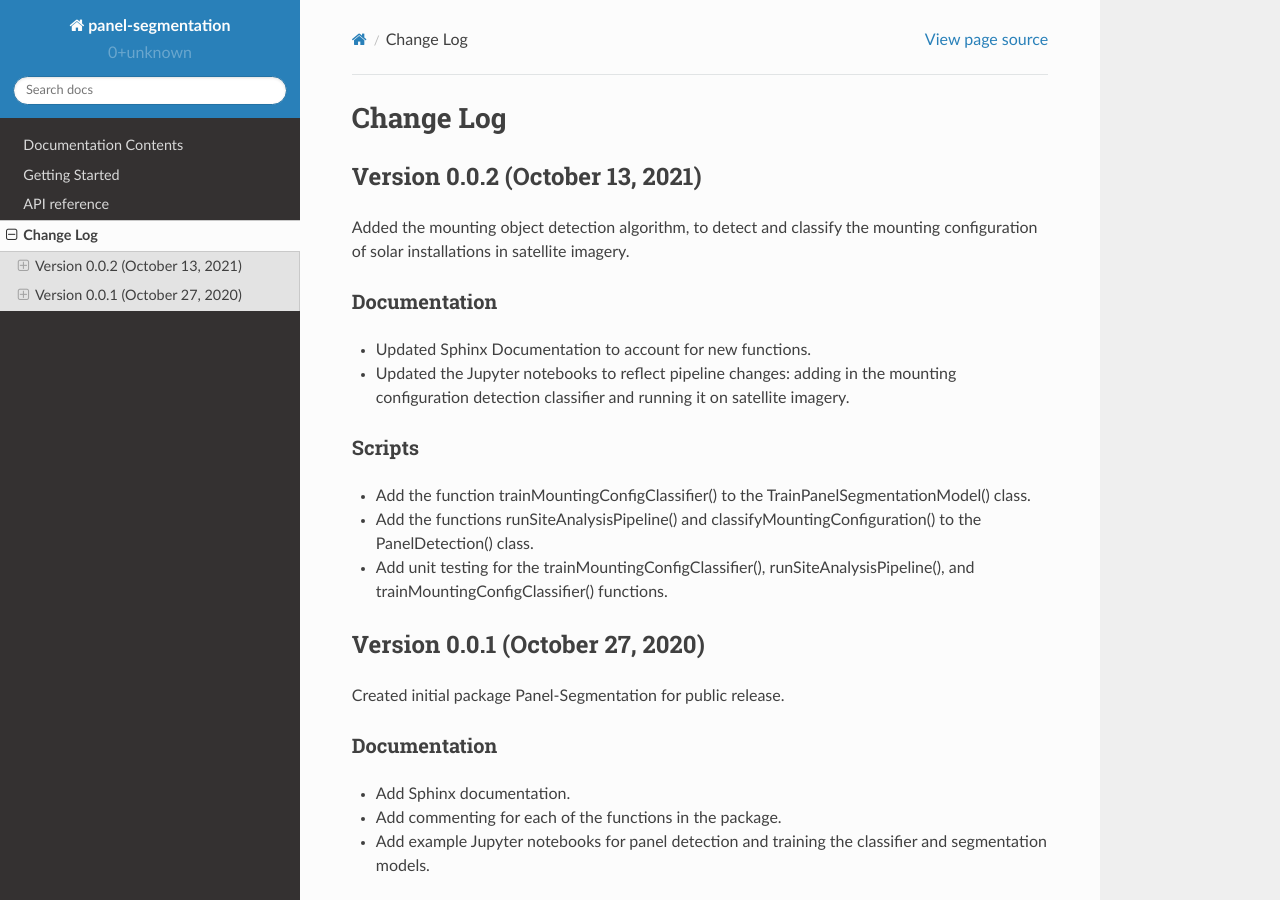
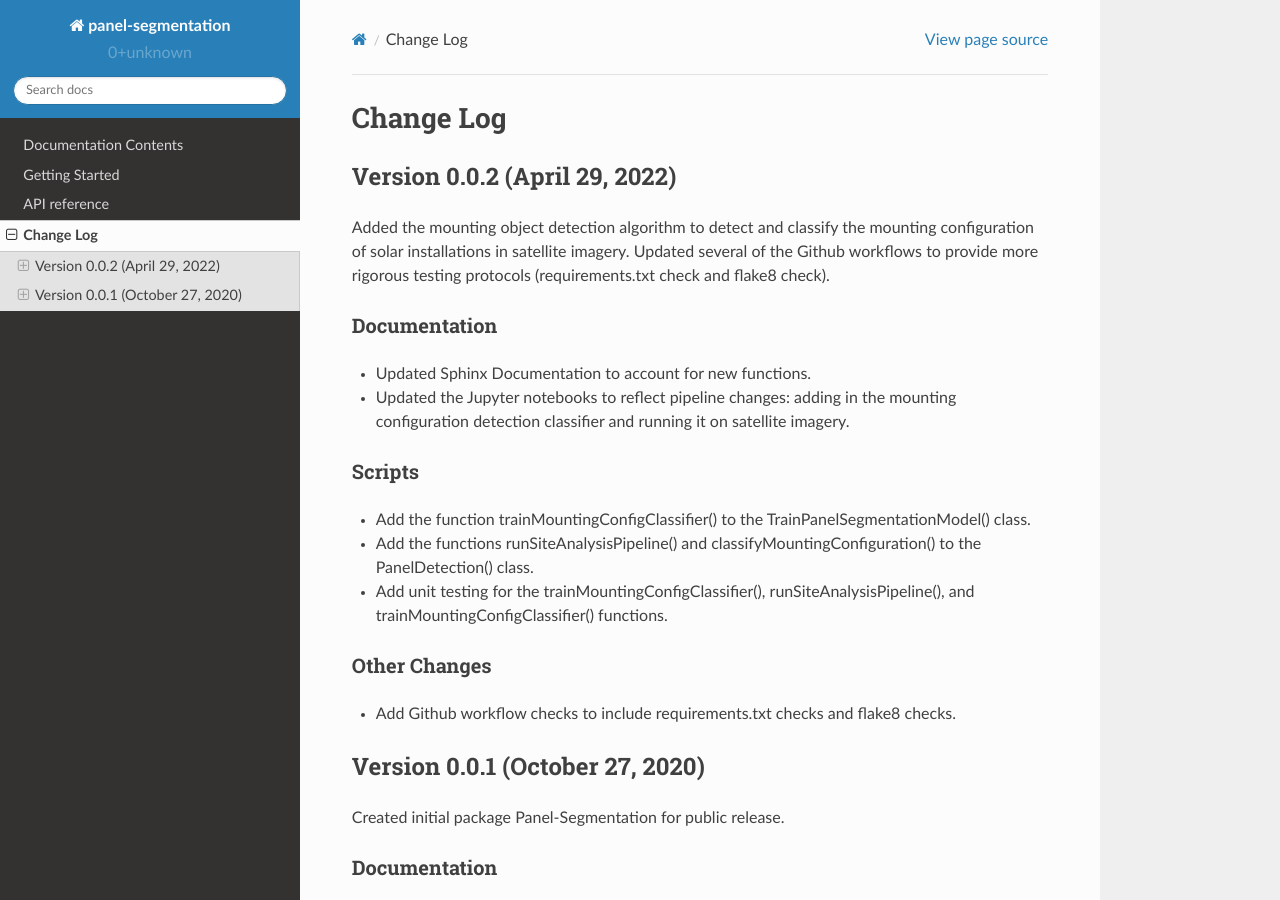
Before and after one commit to NREL/Panel-Segmentation, a Sphinx documentation site: the page built from sphinx/source/changelog.rst, in a window 1280 px wide and 900 px high. Built offline with Sphinx 7.4.7 and the Read the Docs theme 2.0.0, drawn with Linux system fonts in a browser that asks for light colours.

Commit message:
documentation updates

```diff
--- a/sphinx/source/api.rst
+++ b/sphinx/source/api.rst
@@ -45,3 +45,4 @@ The following deep learning models are included in the Panel-Segmentation packag
 
    VGG16_classification_model.h5
    VGG16Net_ConvTranpose_complete.h5
+   object_detection_model.pth
--- a/sphinx/source/changelog.rst
+++ b/sphinx/source/changelog.rst
@@ -3,23 +3,27 @@
 
 Change Log
 ==========
-Version 0.0.2 (October 13, 2021)
+Version 0.0.2 (April 29, 2022)
 --------------------------------
 
-Added the mounting object detection algorithm, to detect and classify the mounting
-configuration of solar installations in satellite imagery.
+Added the mounting object detection algorithm to detect and classify the mounting
+configuration of solar installations in satellite imagery. Updated several of the Github
+workflows to provide more rigorous testing protocols (requirements.txt check and flake8 check).
 
 Documentation
 ~~~~~~~~~~~~~
 - Updated Sphinx Documentation to account for new functions.
 - Updated the Jupyter notebooks to reflect pipeline changes: adding in the mounting configuration detection classifier and running it on satellite imagery.
 
-
 Scripts
 ~~~~~~~~~~~~~
 - Add the function trainMountingConfigClassifier() to the TrainPanelSegmentationModel() class.
 - Add the functions runSiteAnalysisPipeline() and classifyMountingConfiguration() to the PanelDetection() class.
 - Add unit testing for the trainMountingConfigClassifier(), runSiteAnalysisPipeline(), and trainMountingConfigClassifier() functions.
+
+Other Changes
+~~~~~~~~~~~~~
+- Add Github workflow checks to include requirements.txt checks and flake8 checks.
 
 
 Version 0.0.1 (October 27, 2020)
@@ -33,7 +37,6 @@ Documentation
 - Add commenting for each of the functions in the package.
 - Add example Jupyter notebooks for panel detection and training the classifier and segmentation models.
 
-
 Scripts
 ~~~~~~~~~~~~~
 - Add PanelDetection class, where the user can generate a satellite image and run it through the pre-generated models.
--- a/sphinx/source/getting_started.rst
+++ b/sphinx/source/getting_started.rst
@@ -118,3 +118,8 @@ image, and estimate the azimuth of each detected solar array.
     #Then we can find azimuth for each cluster
     panelseg.plotEdgeAz(clusters, 10, 1,
                          save_img_file_path = './')
+    # Get the mounting configuration classification
+    panelseg.classifyMountingConfiguration(image_file_path = file_name_save)
+
+    # Run the site analysis pipeline on the image
+    panelseg.runSiteAnalysisPipeline("./panel_segmentation/examples/Panel_Detection_Examples/sat_img.png")
```
Also changed, not shown: Panel_Detection_example.ipynb, 4 other files.
